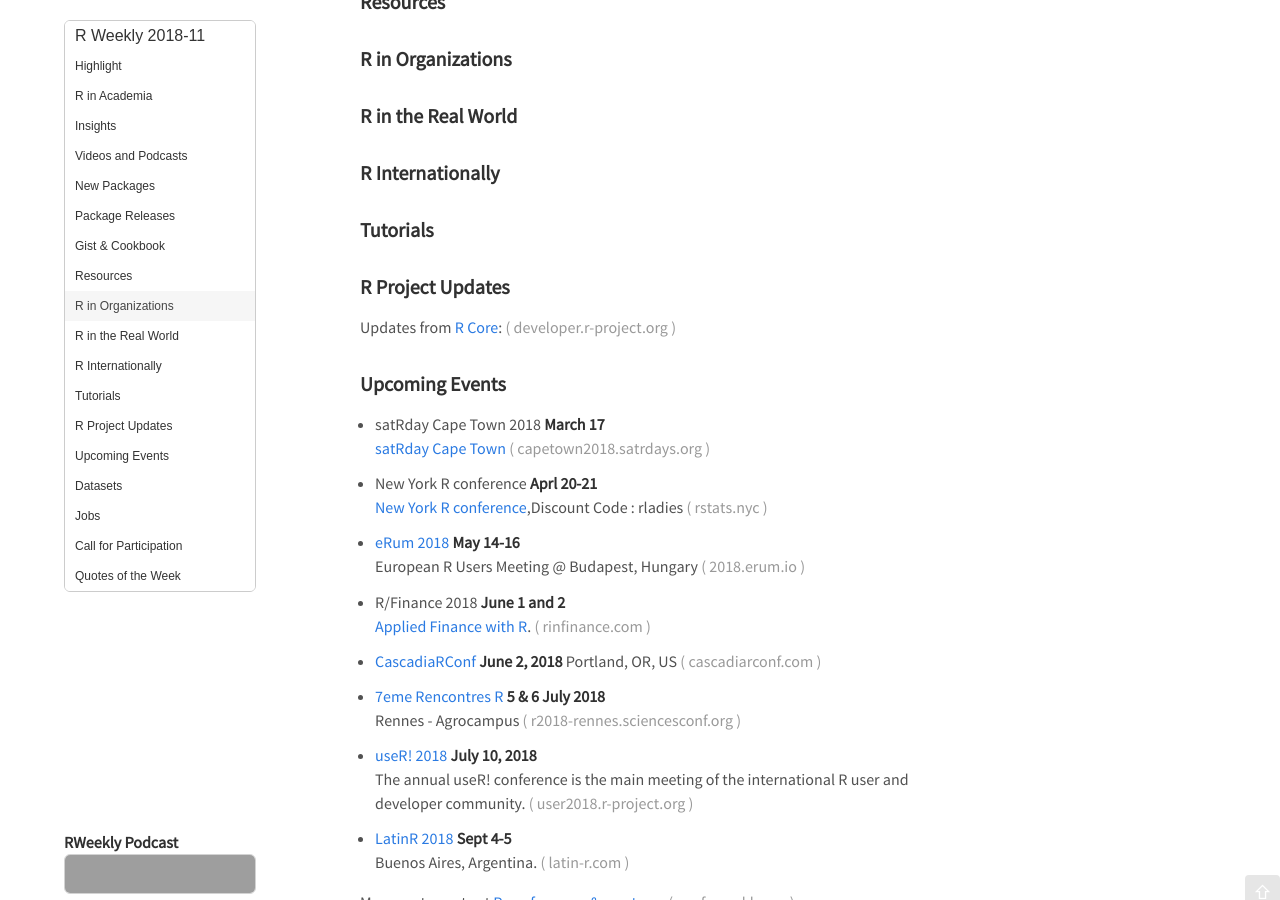
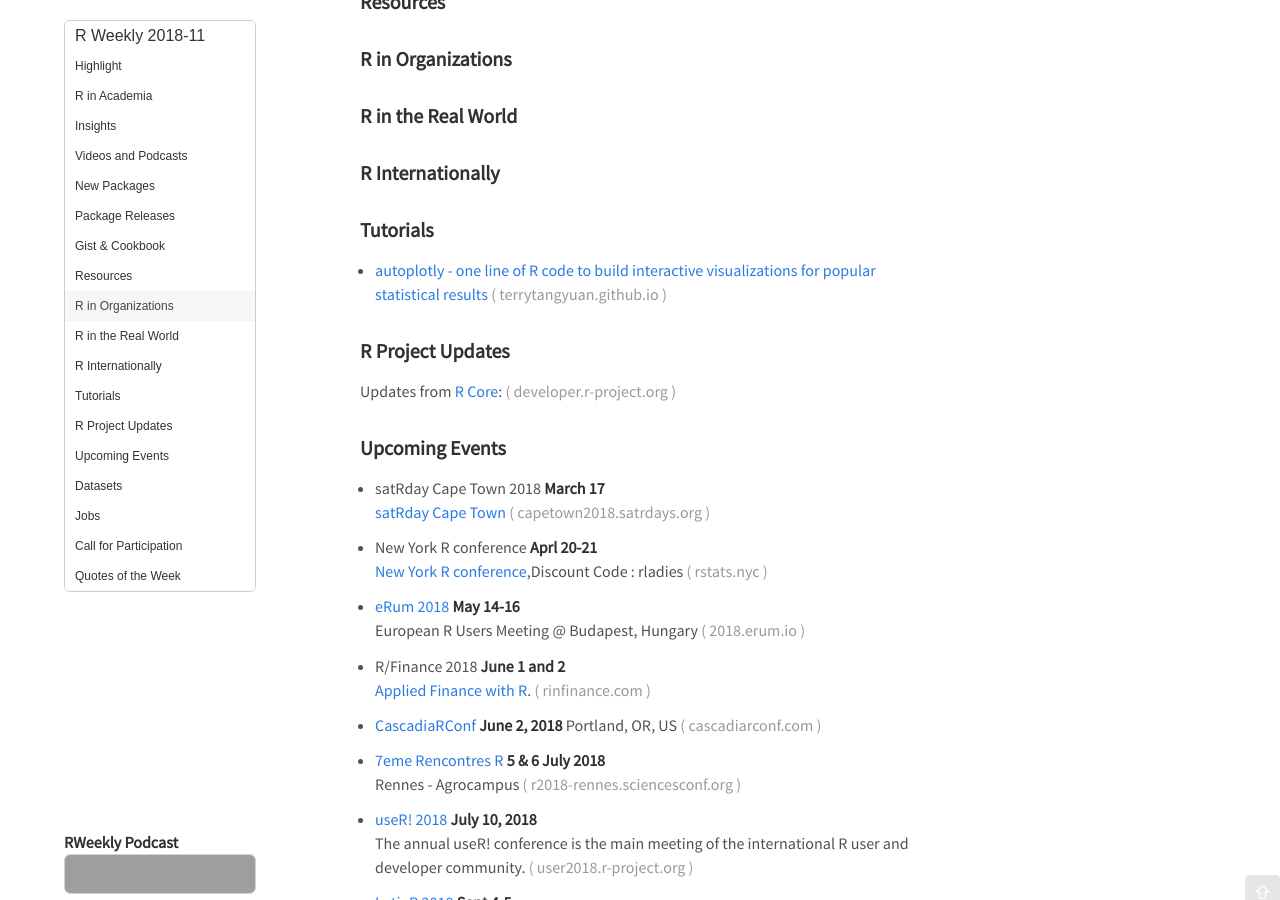
Before and after one commit to rweekly/rweekly.org, a Jekyll site: the page built from draft.md, in a window 1280 px wide and 900 px high, scrolled down 710 px. Built offline with Jekyll 4.4.1, drawn with Linux system fonts in a browser that asks for light colours; emoji names are drawn with the system emoji font; comment, search, counter and statistics services are not loaded; grey boxes are pictures that could not be loaded.

Commit message:
Add autoplotly blogpost

```diff
--- a/draft.md
+++ b/draft.md
@@ -66,7 +66,7 @@
 
 ###  Tutorials
 
-
+* [autoplotly - one line of R code to build interactive visualizations for popular statistical results](https://terrytangyuan.github.io/2018/02/12/autoplotly-intro/)
 
 
 <!--<div class="post-more-begin"></div><div class="post-more-end"></div>-->
```
